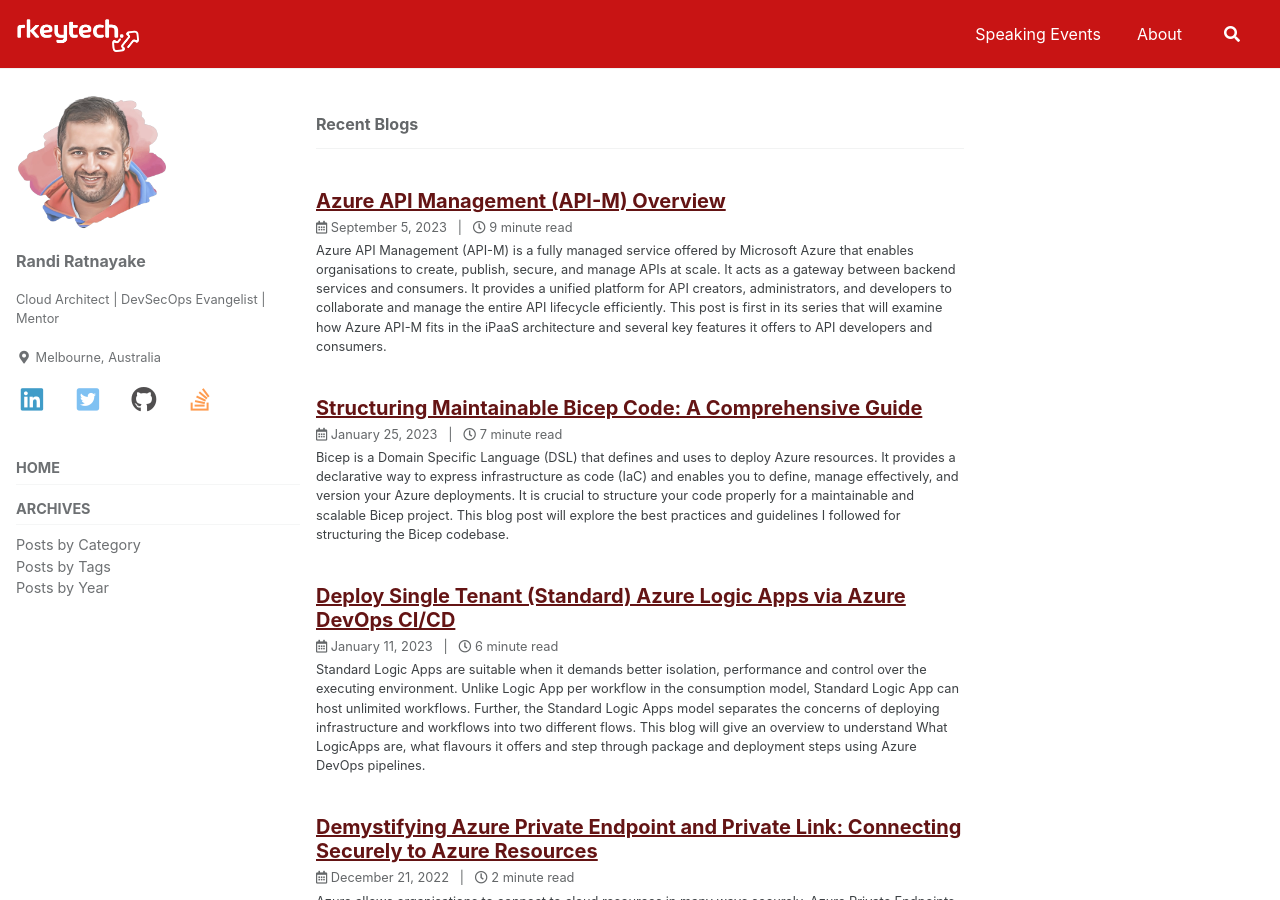
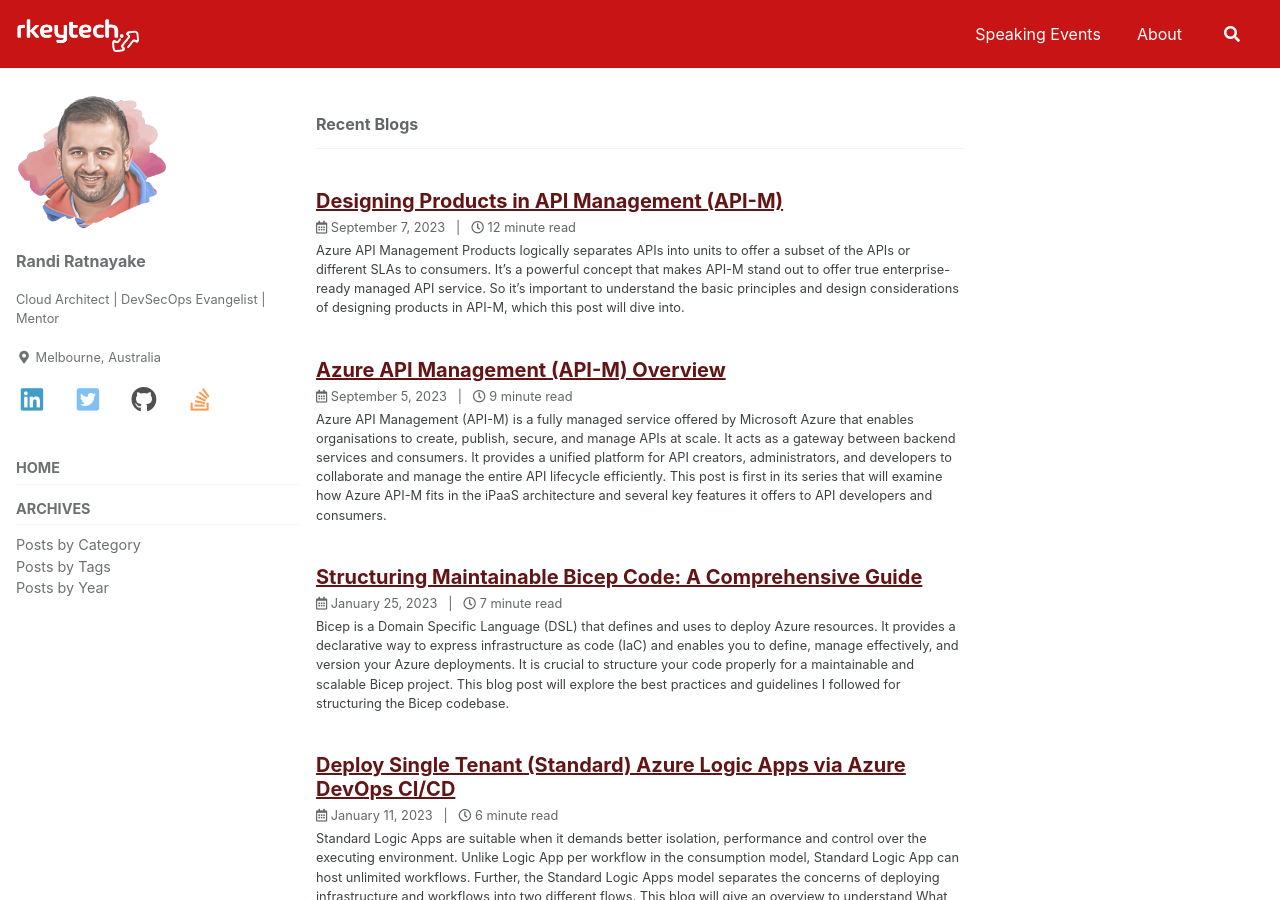
Before and after one commit to rkeytechio/rkeytechio, a Jekyll site: the page built from _pages/blogs.md, in a window 1280 px wide and 900 px high. Built offline with Jekyll 4.4.1, drawn with Linux system fonts in a browser that asks for light colours; cached includes are drawn as plain includes; comment, search, counter and statistics services are not loaded; some of the changed lines change nothing that is shown.

Commit message:
[New Blog] Designing Products in API Management (API-M)

````diff
--- a/_posts/2023-09-05-azure-api-management-series-overview.md
+++ b/_posts/2023-09-05-azure-api-management-series-overview.md
@@ -22,16 +22,15 @@
 
 **Navigate in Blog Series**
 - Azure API Management (API-M) Overview [👈This]
-- Workspace Design [📝 Coming Next]
-- Products Design
-- Versioning Strategy
+- [Designing API Products](/blogs/2023/09/azure-apim-designing-products) :arrow_upper_right:
+- Revision and Versioning Strategy
 - Policy Development
+- Security Considerations
 - Project Structure
-- Security Best Practices
 - Monitoring Analytics
 - API Documentation
-- Development Workflow & CI/CD
-- Developer Portal CI/CD
+- Development Workflow & APIs CI/CD
+- Automating Developer Portal via CI/CD
 {: .notice--primary}
 
 # Integration Platform as a Service (iPaaS)
@@ -200,12 +199,12 @@
 
 There are several ways we can spin up an Azure API-M instance. However, with automation and best practices in mind, the following are the ideal ways to provision API-M via CI/CD Pipelines.
 
-### Azure CLI
+## Azure CLI
 
 ```bash
 az apim create --name apim-rkt-demo --resource-group rg-rkt-apim-demo --publisher-name rkeytech.io --publisher-email apim@rkeytech.io --no-wait
 ```
-### Bicep
+## Bicep
 
 ```bicep
 resource apiManagementService 'Microsoft.ApiManagement/service@2023-03-01-preview' = {
@@ -219,6 +218,7 @@
 ```
 
 # Conclusion
+
 Azure API Management (API-M) is a powerful service that simplifies managing APIs, offering enhanced developer experiences and robust security features. With the Developer Portal and analytics capabilities, organisations can optimise their API strategies and foster developer engagement. By following best practices, organisations can ensure the success of their API-M implementations and provide a seamless experience to API consumers. In the rest of the series, we will dive deep into Product and API design considerations, Version strategy, security best practices, policy development and prevention abuse, monitoring and analytics and on each stream, we will look into CI/CD automation.
 
 Stay Tuned for More 😊 See you in the next one!
--- /dev/null
+++ b/_posts/2023-09-07-azure-apim-designing-products.md
@@ -0,0 +1,221 @@
+---
+title: Designing Products in API Management (API-M)
+date: 2023-09-07
+comments: true
+toc: true
+categories:
+    - Azure
+tags:
+    - API-M
+    - Bicep
+    - Azure CLI
+    - Zero To Hero
+header:
+  teaser: "/media/2023/teasers/azure-apim-s01p02.png"
+
+excerpt: Azure API Management Products logically separates APIs into units to offer a subset of the APIs or different SLAs to consumers. It's a powerful concept that makes API-M stand out to offer true enterprise-ready managed API service. So it's important to understand the basic principles and design considerations of designing products in API-M, which this post will dive into.
+---
+
+This blog is a multi-part series, and visit other sections for a complete understanding of the overall API-M solution.
+
+
+**Navigate in Blog Series**
+- [Azure API Management (API-M) Overview](/blogs/2023/09/azure-api-management-series-overview) :arrow_upper_right:
+- Designing API Products  [👈You are here]
+- Revision and Versioning Strategy [📝 Coming Next]
+- Policy Development
+- Security Considerations
+- Project Structure
+- Monitoring Analytics
+- API Documentation
+- Development Workflow & APIs CI/CD
+- Automating Developer Portal via CI/CD
+{: .notice--primary}
+
+
+# What is an API-M Product?
+
+Azure API Management (API-M) **Products** logically group one or more APIs into cohesive units. Whether it is to separate various features, offer separate SLAs, or segregate the consumers by the scope of their engagement, it is up to the API owners to decide how to slice and dice the APIs and package them into products.
+
+APIs associated with a product may have one or more operations pointing to a single or several backends. APIs can be shared between products, too. We will discuss the API design considerations later in the series. Also, a product can be associated with one or more user groups. By default, each product is associated with the Administrators group, and we can extend to developers, guests and custom groups as required. The access to a product is governed by the users associated with the groups. A group can have access to one or more products. Groups will be discussed later under the security aspects of API in a dedicated post.
+
+A product is given a display name, an internal name and a section to host the terms and conditions of its use, along with some other configurations. Each product has a policy that controls the behaviour and security of all APIs attached.
+
+Essentially, API-M products package our APIs into units.
+
+## Open vs. Protected Products
+
+Depending on how the product is set up for consumers, a product can be opened or protected. If a product is configured with the subscription Required flag enabled, the consumers must first subscribe to the **protected** product to access the product's APIs. When they subscribe, they get a primary and secondary API key, which gets validated before accessing the associated APIs.
+
+Opposite an **open** product, consumers can access associated APIs without a subscription key. However, you can configure other mechanisms to secure client access to the APIs, including [OAuth 2.0](https://learn.microsoft.com/en-us/azure/api-management/api-management-howto-protect-backend-with-aad), [client certificates](https://learn.microsoft.com/en-us/azure/api-management/api-management-howto-mutual-certificates-for-clients), and [restricting caller IP addresses](https://learn.microsoft.com/en-us/azure/api-management/ip-filter-policy).
+
+## Subscriptions
+
+Developers can generate subscriptions against All APIs, a Product or a single API. Passing the subscription key in the payload header is necessary to access any protected APIs.
+
+```html
+Ocp-Apim-Subscription-Key: [Subscription Key]
+```
+
+Getting a subscription can be self-managed or approval workflow-driven, where an API administrator must first accept the API subscription key. Additionally, we can specify how many subscriptions a consumer can have. Ignoring a value will be unlimited, and generally, given each subscription comes with primary and secondary keys to support zero downtime one per user is ideal unless there is a very valid business case.
+
+**Note:** By opening the product to use without a subscription, we will also lose the ability to set usage limits quota or rate limit against the subscription key. Enabling consumers to obtain multiple subscriptions will allow them to work around usage limits and quota restrictions.
+{: .notice--warning}
+
+## Policies in Product
+
+Each product also carries a policy dictating the behaviour and securing the associated APIs. Product policies are evaluated before and after assessing API and operation-level policies depending on how the policy blogs are defined at the product level.
+
+## Product Monetisation
+
+Product-level policies help shape product behaviour to be white-labelled or branded for monetisation. For example, a free tier can limit the number of API calls, while another product offers the same APIs with unlimited access. While charges, handling payments and SLAs for products is a carried outside of the scope of API-M, it comes with a set of management APIs allowing integration and automation tasks.
+
+# The Big Picture - Product Design Approach
+
+So far, we have looked into what constitutes a product. As an enterprise-grade API management suite, the Azure API-M is an excellent platform with enormous flexibility. When flexibility is a luxury, it comes at a cost. We must think about how we strategise and package our consumer APIs.
+
+We must decide if APIs or integration capabilities expand horizontally, vertically, or both as new requirements arise or consumers grow. To better understand this, let's look at a few case studies to help us navigate this thought process.
+
+## Case Study #1: Horizontal Products
+
+A leading software vendor builds an Employee & HR management solution as a [SaaS](https://www.oracle.com/au/applications/what-is-saas) offering. They wanted to enable integration with their product and ensure their APIs follow the same modular approach as their software product. Their software has multiple sub-modules extending various features to their clients. Not all customers are interested in all modules. Each module offers the same functionality to all customers who use them. Their clients can purchase or decommission these modules through the software. The organisation uses API-M to segregate numerous features at the API level and only associate relevant modules to the users who have purchased the respective module. So, they decided to create horizontal products grouping various APIs and allow consumers to access those products by associating them with the correct user group.
+
+So, products read as **Onboarding**, **Payroll**, **Learning Management**, **Performance Appraisals**, etc., and each product was associated with a group with the same names. They decided to use the integration APIs to API-M to associate consumers with respective user groups, giving access to the modules they have purchased or removing them from the group as they cancel the subscription to the module.
+
+![Azure API Management - Horizontal Products]({{ site.baseurl }}/media/2023/apim-series/apim-designing-products-horizontal-products.png){: style="display:block; margin-left:auto; margin-right:auto"}
+
+## Case Study #2: Vertical Products
+
+A field service company that provides their services to various organisations wanted to create an integration platform for their in-house work (job) management system. While the create job (POST) and get job details (GET) endpoints had different API payload structures specific to the client, their job status update, and a few other standard functionalities (get job notes, get job documents and get job logs) remain consistent for all clients. To align with this strategy, the organisation aligned their APIs vertically, grouping APIs specific for each client and shared APIs, creating products per client, and associating each client user account with the product-associated user group.
+
+So, products read as **Client A - Jobs APIs**, **Client B - Jobs APIs**, etc. Some APIs were shared between products, while some were specific only for the particular client.
+
+![Azure API Management - Vertical Products]({{ site.baseurl }}/media/2023/apim-series/apim-designing-products-vertical-products.png){: style="display:block; margin-left:auto; margin-right:auto"}
+
+## Case Study #3: Combined (Horizontal & Vertical) Products
+
+A government agency that collects traffic and road disruption information decides to make its data available via APIs to the general public as a part of its open data policy. Given that it's not a sponsored project, they only made information refreshed hourly, and they restricted one request per minute to the general public.
+
+However, the APIs have become so popular with transport and courier companies that they are keen to get near real-time data without throttling and would even like to sponsor the project team. Therefore, the government agency combined horizontal and vertical approaches and created free and unlimited tiers for each data set. The paid (sponsored) tier remained less restrictive in throttling, and the free tier continued the limits.
+
+In this scenario, the agency created products for each dataset with a paid and free tier. Therefore, the products read as **Traffic - Free**, **Traffic - Unlimited**, **Distructions Free**, **Distructions - Unlimited**, etc. The beauty of this approach is both tiers were attached to the same APIs, but the policy attached to the product changed the throttling behaviour.
+
+![Azure API Management - Combined Products]({{ site.baseurl }}/media/2023/apim-series/apim-designing-products-combined-products.png){: style="display:block; margin-left:auto; margin-right:auto"}
+
+# The Sucess Contributors
+
+To develop a successful product strategy to reap the best results from the product design, exercise these are a few things I have personally encouraged in my projects. It is entirely subjective, and sharing these fundamental principles helped my teams define a solid foundation for our products and many other aspects of API-M.
+
+## The Core Team
+
+API-M is to manage APIs. But API-M itself also should be managed well. Otherwise, you will likely end up with a soup made by many cooks that is tasteless and bland. In my projects, I encourage having an API-M owner, a single person or a team. Which we usually call the **Core Team**. The core team should make such decisions at a much higher level. They should see the bigger picture and understand the organisational needs to strategise the API-M to the organisation's long-term goal.
+
+Naming products to maintain consistency is the fundamental goal of this clan. Sure, they can consult the individual API team for better clarity. However, the core team's decision is final. When you don't have the luxury of separate teams, I usually encourage one team member or a subset of the team to understand the big picture better. This person or group should look beyond the current project scope, envision how the API-M will be strategically used in the organisation, and guide the rest of the API developers to follow that big vision.
+
+## Products Characteristics
+
+Let's start from the basics— product name. It should describe what it is for and what it offers. Avoid arbitrary or confusing names like Product 01, Product 02, etc. You can change the display name of the product quickly. However, changing an internal representation in the Infrastructure Code will create a new product. Separating existing products is even more cumbersome. All these changes down the line will require migrating existing subscribers.
+
+![Azure API Management - Create Product]({{ site.baseurl }}/media/2023/apim-series/apim-designing-products-create-product.png){: style="display:block; margin-left:auto; margin-right:auto"}
+
+
+Secondly, changing from an open to a protected product will also mean your consumers suddenly require a subscription key or even limit the number of subscriptions later, which can create inconsistent behaviours.
+
+Finally, APIs, Operations and Policies. Ensure that policy restrictions are a combination of all levels. If you have a less restrictive product-level policy, it means nothing if a policy at the API or operation level has more strict controls. To maintain consistency, ensure all APIs and operations observe similar characteristics and align to the product offering. Determine when different types of policies are evaluated at which level. Also, set the correct expectations in documentation and terms and conditions of its usage.
+
+## Backward Compatability
+
+Once we have launched a product with certain APIs and policies, we can't keep changing the direction each time and introduce breaking changes. That will be a frustration for our consumers. For example, if we used to offer less restrictive (throttled) APIs in the past, we can't just introduce new policies to make them strict. Also, if many APIs were available under a particular product, we can't simply decommission some of it and separate it into another product as the business changes direction.
+
+Consider a published product like a Contract between your API-M and consumers. If a characteristic of a product or the nature of the API offering changes, you must declare some grace period for your consumers to get alignment with their implementation. I am not stressing here about API schema changes. That will be discussed in the versioning strategy in the next post. The primary focus here is policies and APIs associated with products being constant after being published. If we want to test the waters and how it impacts the current consumers, we can use the API-M revisions; that's also a topic for the next post.
+
+# Implementing API-M Products
+
+Once we have identified the primary objectives of our product grouping strategy and understand the boundaries we want to set, we can bake some of these into our Infrastructure as Code (IaC) snippets. Whether we want to default the number of subscriptions to a fixed value, if our products always require subscriptions and that require approval before they are allowed to be used, we can configure all of it in IaC modules.
+
+The below example illustrates a product module written in Bicep that permanently limits the number of subscriptions to 1 and requires subscription and approval. Depending on our needs, we can make any of these configurable.
+
+```bicep
+/*
+------------------------------------------------
+Parameters
+------------------------------------------------
+*/
+@description('Required. The name of the API-M instance.')
+param apimServiceName string
+
+@description('Required. The name of the product.')
+param productName string
+
+@description('Required. The display name of the product.')
+param productDisplayName string
+
+@description('Optional. The description of the product.')
+param productDescription string
+
+resource apimService 'Microsoft.ApiManagement/service@2023-03-01-preview' existing = {
+  name: apimServiceName
+
+  resource product 'products@2023-03-01-preview' = {
+    name: productName
+    properties: {
+      displayName: productDisplayName
+      state: 'published'
+      subscriptionRequired: true
+      approvalRequired: true
+      subscriptionsLimit: 1
+      description: productDescription
+      terms: 'Some T&Cs here.'
+    }
+  }
+}
+```
+
+Every API-M instance, by default, creates two products (Starter & Unlimited) and a dummy (Echo) API for demonstration's sake. In a fully automated world, I don't encourage developers to go into API-M instances and delete these manually. Leaving them on is no harm, as it provides some examples. However, we don't want default products and APIs to be available to consumers.
+
+I use following Bicep to unpublish the two default APIs immediately at inception.
+
+```bicep
+/*
+------------------------------------------------
+Parameters
+------------------------------------------------
+*/
+@description('Required. The name of the API-M instance.')
+param apimServiceName string
+
+/*
+------------------------------------------------
+Unpublish Default Products
+------------------------------------------------
+*/
+var defaultProducts = [
+  'Starter'
+  'Unlimited'
+]
+
+resource apimService 'Microsoft.ApiManagement/service@2021-08-01' existing = {
+  name: apimServiceName
+
+  resource defaultProduct 'products@2021-08-01' = [for product in defaultProducts: {
+    name: product
+    properties: {
+      displayName: product
+      state: 'notPublished'
+    }
+  }]
+}
+```
+
+**Don't Forget:** If you decide to delete the two products manually, ensure to remove this code block. Otherwise, you will wonder why these appear again as unpublished products each time your deployment runs. It's obviously what the code block does. Create/ Override existing default products in the unpublished state.
+{: .notice--warning}
+
+I will leave the attaching policy to a product until we understand the policy design and development later in the series and link a user group to a product under security considerations later in the series.
+
+# Conclusion
+
+As we have just uncovered, Azure API Management (API-M) offers excellent flexibility to define and package our APIs into cohesive units depending on how the business wants to promote its APIs. Due to its great flexibility, products and API-M, in general, should be managed and should undergo a proper design and discovery phase to identify how we want to wrap them up in a group.
+
+Products offer an excellent want to control access, monetise and manage APIs for various reasons. Policies attached to products provide a way to control the API behaviour even for the same APIs because APIs can be shared between products. The product concept can be a compelling feature of our API management layer when the design is correct. Taking it less important can lead us into an unmanaged mess.
+
+In the next post, let's explore how versioning and revision management in API-M can contribute to this success.
````
Also changed, not shown: media/2023/apim-series/apim-designing-products-combined-products.png (added), media/2023/apim-series/apim-designing-products-create-product.png (added), media/2023/apim-series/apim-designing-products-horizontal-products.png (added), media/2023/apim-series/apim-designing-products-vertical-products.png (added), media/2023/teasers/azure-apim-s01p02.png (added).
